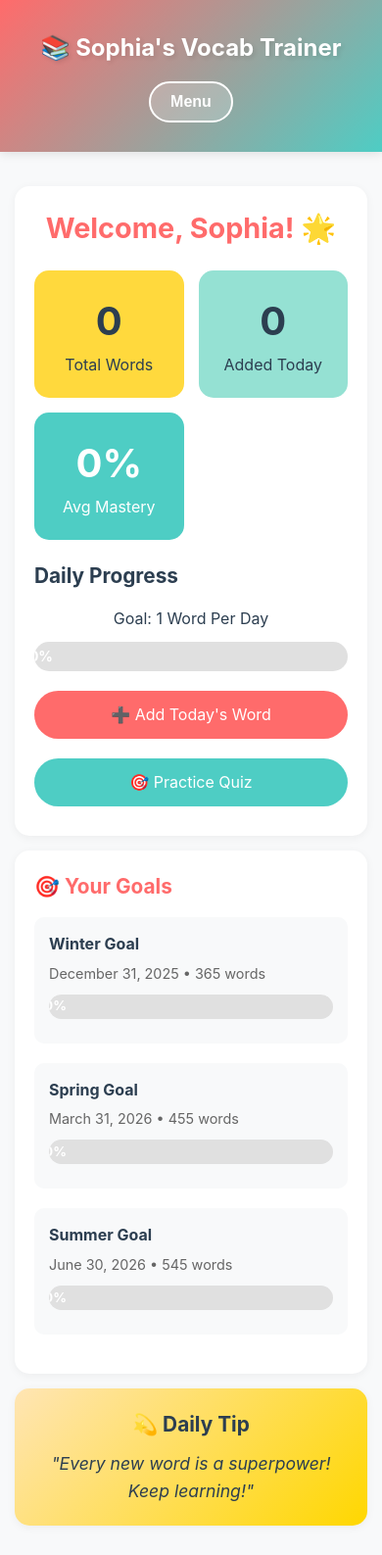
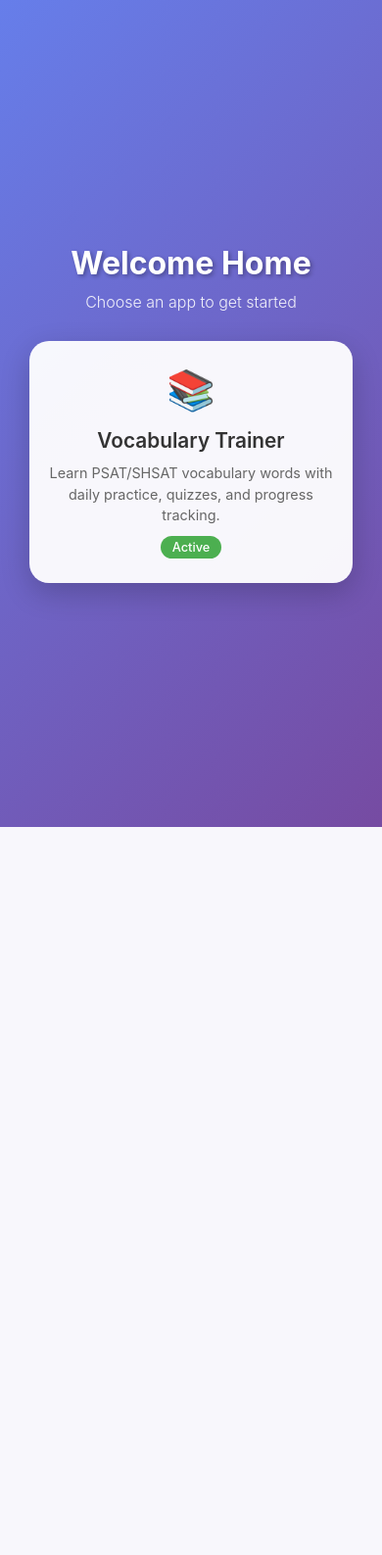
Before and after one commit to jiahknee5/sophia-vocab-trainer, a Flask app: page / in a window 390 px wide. Shown: the whole page at 98% size. After the commit the page ends 844 px from the top, so only its background shows below. Run offline with Flask 3, Linux system fonts and the light colour scheme.

Commit message:
feat: create main menu page and restructure vocabulary app
- Add new home landing page at / with menu interface
- Move vocabulary trainer to /vocabulary subdirectory
- Restructure templates into vocabulary/ subdirectory
- Update all routes to use /vocabulary prefix
- Create separate base template for vocabulary section
- Beautiful mobile-optimized landing page design
- Support for adding future apps to the menu

This creates a hub at home.johnnycchung.com where Sophia
can access different learning apps, starting with vocabulary.

🤖 Generated with [Claude Code](https://claude.ai/code)

Co-Authored-By: Claude <noreply@anthropic.com>

```diff
--- a/src/app.py
+++ b/src/app.py
@@ -69,8 +69,13 @@ class Milestone(db.Model):
 
 # Routes
 @app.route('/')
-def index():
-    """Home page with dashboard"""
+def home():
+    """Main landing page with menu"""
+    return render_template('home.html')
+
+@app.route('/vocabulary')
+def vocabulary_index():
+    """Vocabulary trainer dashboard"""
     total_words = VocabularyWord.query.count()
     words_today = VocabularyWord.query.filter_by(date_added=date.today()).count()
 
@@ -87,14 +92,14 @@ def index():
     words = VocabularyWord.query.all()
     avg_mastery = sum(w.mastery_level for w in words) / len(words) if words else 0
 
-    return render_template('index.html',
+    return render_template('vocabulary/index.html',
                          total_words=total_words,
                          words_today=words_today,
                          progress_percentage=progress_percentage,
                          milestones=milestones,
                          avg_mastery=avg_mastery)
 
-@app.route('/add_word', methods=['GET', 'POST'])
+@app.route('/vocabulary/add_word', methods=['GET', 'POST'])
 def add_word():
     """Add a new vocabulary word"""
     if request.method == 'POST':
@@ -115,9 +120,9 @@ def add_word():
         else:
             flash('Please provide both word and definition!', 'error')
 
-    return render_template('add_word.html')
+    return render_template('vocabulary/add_word.html')
 
-@app.route('/words')
+@app.route('/vocabulary/words')
 def view_words():
     """View all vocabulary words"""
     sort_by = request.args.get('sort', 'date_desc')
@@ -131,9 +136,9 @@ def view_words():
     else:  # date_desc
         words = VocabularyWord.query.order_by(VocabularyWord.date_added.desc()).all()
 
-    return render_template('view_words.html', words=words, sort_by=sort_by)
+    return render_template('vocabulary/view_words.html', words=words, sort_by=sort_by)
 
-@app.route('/delete_word/<int:word_id>')
+@app.route('/vocabulary/delete_word/<int:word_id>')
 def delete_word(word_id):
     """Delete a vocabulary word"""
     word = VocabularyWord.query.get_or_404(word_id)
@@ -142,7 +147,7 @@ def delete_word(word_id):
     flash(f'Deleted "{word.word}"', 'info')
     return redirect(url_for('view_words'))
 
-@app.route('/quiz')
+@app.route('/vocabulary/quiz')
 def quiz():
     """Start a vocabulary quiz"""
     # Get words that need review (prioritize less mastered words)
@@ -150,7 +155,7 @@ def quiz():
 
     if len(words) < 4:
         flash('You need at least 4 words to start a quiz!', 'warning')
-        return redirect(url_for('index'))
+        return redirect(url_for('vocabulary_index'))
 
     # Select a random word for the question
     question_word = random.choice(words)
@@ -161,11 +166,11 @@ def quiz():
     options.extend(random.sample(other_words, min(3, len(other_words))))
     random.shuffle(options)
 
-    return render_template('quiz.html',
+    return render_template('vocabulary/quiz.html',
                          question_word=question_word,
                          options=options)
 
-@app.route('/quiz/check', methods=['POST'])
+@app.route('/vocabulary/quiz/check', methods=['POST'])
 def check_quiz():
     """Check quiz answer"""
     word_id = request.form.get('word_id', type=int)
@@ -193,7 +198,7 @@ def check_quiz():
         'mastery_level': word.mastery_level
     })
 
-@app.route('/progress')
+@app.route('/vocabulary/progress')
 def progress():
     """View learning progress"""
     words = VocabularyWord.query.all()
@@ -214,14 +219,14 @@ def progress():
     # Recent quiz history
     recent_quizzes = QuizHistory.query.order_by(QuizHistory.date_taken.desc()).limit(10).all()
 
-    return render_template('progress.html',
+    return render_template('vocabulary/progress.html',
                          total_words=len(words),
                          total_reviews=total_reviews,
                          overall_accuracy=overall_accuracy,
                          mastery_levels=mastery_levels,
                          recent_quizzes=recent_quizzes)
 
-@app.route('/milestones')
+@app.route('/vocabulary/milestones')
 def milestones():
     """View and manage milestones"""
     milestones = Milestone.query.order_by(Milestone.target_date).all()
@@ -240,7 +245,7 @@ def milestones():
             'words_per_day': max(1, int(words_per_day + 0.5))  # Round up
         })
 
-    return render_template('milestones.html',
+    return render_template('vocabulary/milestones.html',
                          milestone_data=milestone_data,
                          total_words=total_words)
 
--- /dev/null
+++ b/src/templates/home.html
@@ -0,0 +1,205 @@
+<!DOCTYPE html>
+<html lang="en">
+<head>
+    <meta charset="UTF-8">
+    <meta name="viewport" content="width=device-width, initial-scale=1.0, maximum-scale=1.0, user-scalable=no">
+    <meta name="apple-mobile-web-app-capable" content="yes">
+    <meta name="apple-mobile-web-app-status-bar-style" content="black-translucent">
+    <title>Home - Johnny's Apps</title>
+    <style>
+        * {
+            box-sizing: border-box;
+            margin: 0;
+            padding: 0;
+        }
+
+        body {
+            font-family: -apple-system, BlinkMacSystemFont, 'Segoe UI', Roboto, sans-serif;
+            background: linear-gradient(135deg, #667eea 0%, #764ba2 100%);
+            min-height: 100vh;
+            display: flex;
+            align-items: center;
+            justify-content: center;
+            padding: 20px;
+        }
+
+        .container {
+            width: 100%;
+            max-width: 600px;
+            text-align: center;
+        }
+
+        h1 {
+            color: white;
+            font-size: 2.5rem;
+            margin-bottom: 10px;
+            text-shadow: 2px 2px 4px rgba(0,0,0,0.3);
+        }
+
+        .subtitle {
+            color: rgba(255,255,255,0.9);
+            font-size: 1.2rem;
+            margin-bottom: 40px;
+            font-weight: 300;
+        }
+
+        .menu {
+            display: grid;
+            gap: 20px;
+            padding: 0 20px;
+        }
+
+        .menu-item {
+            background: rgba(255,255,255,0.95);
+            border-radius: 20px;
+            padding: 30px;
+            text-decoration: none;
+            color: #333;
+            transition: all 0.3s ease;
+            box-shadow: 0 10px 30px rgba(0,0,0,0.2);
+            position: relative;
+            overflow: hidden;
+        }
+
+        .menu-item:hover {
+            transform: translateY(-5px);
+            box-shadow: 0 15px 40px rgba(0,0,0,0.3);
+            background: white;
+        }
+
+        .menu-item::before {
+            content: '';
+            position: absolute;
+            top: 0;
+            left: 0;
+            width: 100%;
+            height: 5px;
+            background: linear-gradient(90deg, #667eea, #764ba2);
+            transform: scaleX(0);
+            transition: transform 0.3s ease;
+        }
+
+        .menu-item:hover::before {
+            transform: scaleX(1);
+        }
+
+        .menu-icon {
+            font-size: 3rem;
+            margin-bottom: 15px;
+        }
+
+        .menu-title {
+            font-size: 1.5rem;
+            font-weight: 600;
+            margin-bottom: 10px;
+            color: #333;
+        }
+
+        .menu-description {
+            font-size: 1rem;
+            color: #666;
+            line-height: 1.5;
+        }
+
+        .status-badge {
+            display: inline-block;
+            background: #4CAF50;
+            color: white;
+            padding: 4px 12px;
+            border-radius: 20px;
+            font-size: 0.8rem;
+            margin-top: 10px;
+            font-weight: 500;
+        }
+
+        .coming-soon {
+            background: #FF9800;
+        }
+
+        @media (max-width: 480px) {
+            h1 {
+                font-size: 2rem;
+            }
+
+            .subtitle {
+                font-size: 1rem;
+                margin-bottom: 30px;
+            }
+
+            .menu {
+                padding: 0 10px;
+            }
+
+            .menu-item {
+                padding: 25px 20px;
+            }
+
+            .menu-icon {
+                font-size: 2.5rem;
+            }
+
+            .menu-title {
+                font-size: 1.3rem;
+            }
+
+            .menu-description {
+                font-size: 0.9rem;
+            }
+        }
+
+        /* Loading animation */
+        @keyframes fadeIn {
+            from {
+                opacity: 0;
+                transform: translateY(20px);
+            }
+            to {
+                opacity: 1;
+                transform: translateY(0);
+            }
+        }
+
+        .container {
+            animation: fadeIn 0.6s ease-out;
+        }
+
+        .menu-item {
+            animation: fadeIn 0.6s ease-out backwards;
+        }
+
+        .menu-item:nth-child(1) { animation-delay: 0.1s; }
+        .menu-item:nth-child(2) { animation-delay: 0.2s; }
+        .menu-item:nth-child(3) { animation-delay: 0.3s; }
+    </style>
+</head>
+<body>
+    <div class="container">
+        <h1>Welcome Home</h1>
+        <p class="subtitle">Choose an app to get started</p>
+
+        <div class="menu">
+            <a href="/vocabulary" class="menu-item">
+                <div class="menu-icon">📚</div>
+                <h2 class="menu-title">Vocabulary Trainer</h2>
+                <p class="menu-description">
+                    Learn PSAT/SHSAT vocabulary words with daily practice,
+                    quizzes, and progress tracking.
+                </p>
+                <span class="status-badge">Active</span>
+            </a>
+
+            <!-- Placeholder for future apps -->
+            <!--
+            <a href="#" class="menu-item" style="opacity: 0.7; cursor: not-allowed;">
+                <div class="menu-icon">🎯</div>
+                <h2 class="menu-title">Math Practice</h2>
+                <p class="menu-description">
+                    Practice math problems for standardized tests.
+                </p>
+                <span class="status-badge coming-soon">Coming Soon</span>
+            </a>
+            -->
+        </div>
+    </div>
+</body>
+</html>
--- a/src/templates/add_word.html
+++ b/src/templates/vocabulary/add_word.html
@@ -1,4 +1,4 @@
-{% extends "base.html" %}
+{% extends "vocabulary/base_vocab.html" %}
 
 {% block title %}Add Word - Sophia's Vocabulary Trainer{% endblock %}
 
--- a/src/templates/base.html
+++ b/src/templates/vocabulary/base_vocab.html
@@ -427,12 +427,13 @@
                 <h1>📚 Sophia's Vocab Trainer</h1>
                 <button class="menu-toggle" onclick="toggleMenu()">Menu</button>
                 <ul class="nav-menu" id="navMenu">
-                    <li><a href="/">🏠 Home</a></li>
-                    <li><a href="/add_word">➕ Add Word</a></li>
-                    <li><a href="/words">📖 My Words</a></li>
-                    <li><a href="/quiz">🎯 Quiz</a></li>
-                    <li><a href="/progress">📊 Progress</a></li>
-                    <li><a href="/milestones">🏆 Goals</a></li>
+                    <li><a href="{{ url_for('home') }}">🏠 Home</a></li>
+                    <li><a href="{{ url_for('vocabulary_index') }}">📊 Dashboard</a></li>
+                    <li><a href="{{ url_for('add_word') }}">➕ Add Word</a></li>
+                    <li><a href="{{ url_for('view_words') }}">📖 My Words</a></li>
+                    <li><a href="{{ url_for('quiz') }}">🎯 Quiz</a></li>
+                    <li><a href="{{ url_for('progress') }}">📈 Progress</a></li>
+                    <li><a href="{{ url_for('milestones') }}">🏆 Goals</a></li>
                 </ul>
             </nav>
         </div>
--- a/src/templates/index.html
+++ b/src/templates/vocabulary/index.html
@@ -1,4 +1,4 @@
-{% extends "base.html" %}
+{% extends "vocabulary/base_vocab.html" %}
 
 {% block title %}Home - Sophia's Vocabulary Trainer{% endblock %}
 
@@ -32,8 +32,8 @@
     </div>
 
     <div class="button-group">
-        <a href="/add_word" class="btn">➕ Add Today's Word</a>
-        <a href="/quiz" class="btn btn-secondary">🎯 Practice Quiz</a>
+        <a href="{{ url_for('add_word') }}" class="btn">➕ Add Today's Word</a>
+        <a href="{{ url_for('quiz') }}" class="btn btn-secondary">🎯 Practice Quiz</a>
     </div>
 </div>
 
--- a/src/templates/milestones.html
+++ b/src/templates/vocabulary/milestones.html
@@ -1,4 +1,4 @@
-{% extends "base.html" %}
+{% extends "vocabulary/base_vocab.html" %}
 
 {% block title %}Goals - Sophia's Vocabulary Trainer{% endblock %}
 
--- a/src/templates/progress.html
+++ b/src/templates/vocabulary/progress.html
@@ -1,4 +1,4 @@
-{% extends "base.html" %}
+{% extends "vocabulary/base_vocab.html" %}
 
 {% block title %}Progress - Sophia's Vocabulary Trainer{% endblock %}
 
--- a/src/templates/quiz.html
+++ b/src/templates/vocabulary/quiz.html
@@ -1,4 +1,4 @@
-{% extends "base.html" %}
+{% extends "vocabulary/base_vocab.html" %}
 
 {% block title %}Quiz - Sophia's Vocabulary Trainer{% endblock %}
 
--- a/src/templates/view_words.html
+++ b/src/templates/vocabulary/view_words.html
@@ -1,4 +1,4 @@
-{% extends "base.html" %}
+{% extends "vocabulary/base_vocab.html" %}
 
 {% block title %}My Words - Sophia's Vocabulary Trainer{% endblock %}
 
```
